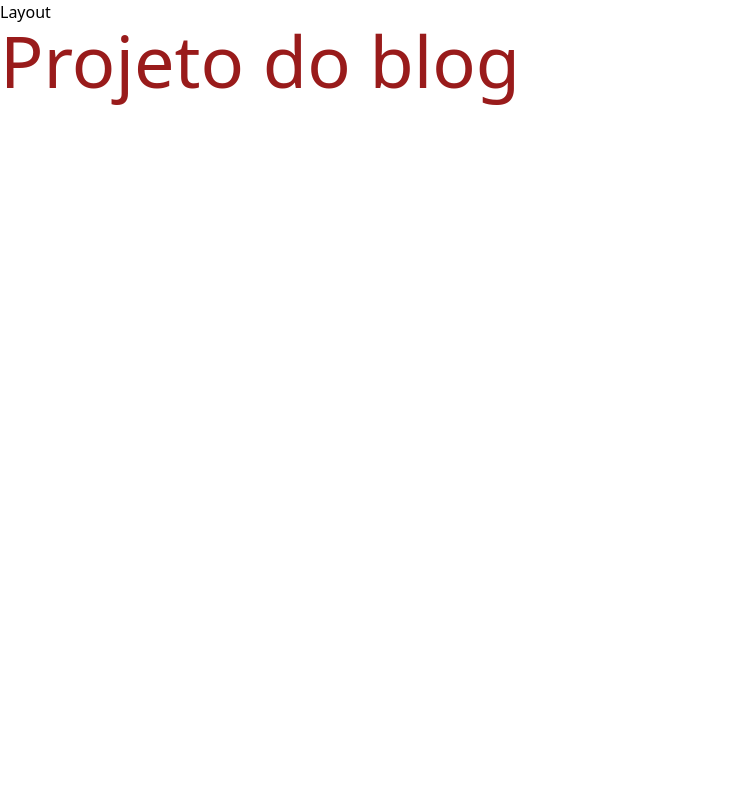
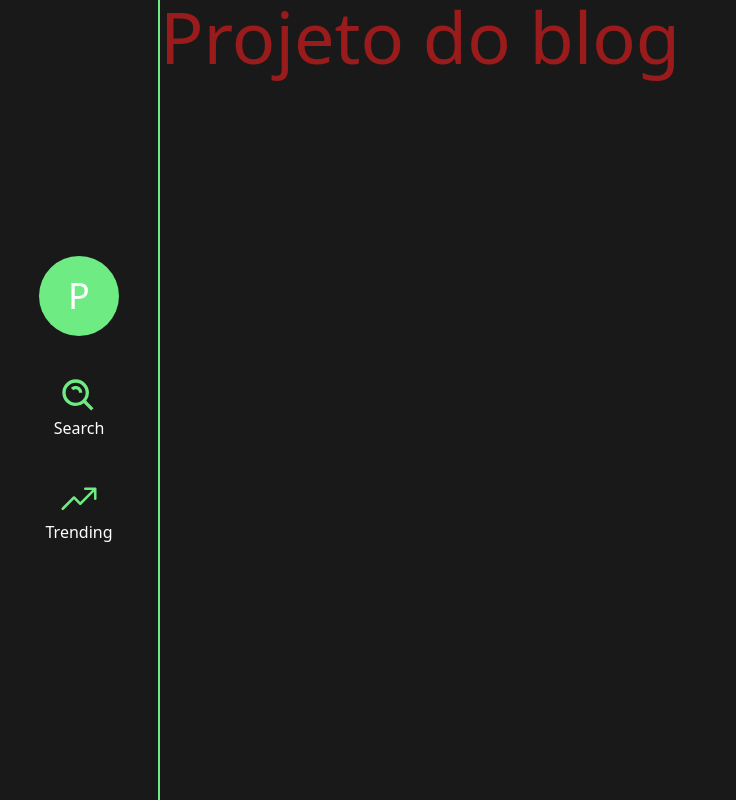
Before and after one commit to felipersan/next-blog, a Next.js app: page / in a window 1280 px wide. Shown: the whole page, without its empty margins (0-736 px from the left). Built offline with nearby package versions, Linux system fonts and the light colour scheme.

Commit message:
feat - components - create navbar

```diff
--- /dev/null
+++ b/public/assets/index.tsx
@@ -0,0 +1,33 @@
+export const SearchIcon = ({ color = "#069CD1", size = 18 }: any) => (
+  <svg
+    xmlns="http://www.w3.org/2000/svg"
+    width={size}
+    height={size}
+    preserveAspectRatio="xMidYMid meet"
+    viewBox="0 0 24 24"
+  >
+    <path
+      fill={color}
+      d="M10 18a7.952 7.952 0 0 0 4.897-1.688l4.396 4.396l1.414-1.414l-4.396-4.396A7.952 7.952 0 0 0 18 10c0-4.411-3.589-8-8-8s-8 3.589-8 8s3.589 8 8 8zm0-14c3.309 0 6 2.691 6 6s-2.691 6-6 6s-6-2.691-6-6s2.691-6 6-6z"
+    />
+    <path
+      fill={color}
+      d="M11.412 8.586c.379.38.588.882.588 1.414h2a3.977 3.977 0 0 0-1.174-2.828c-1.514-1.512-4.139-1.512-5.652 0l1.412 1.416c.76-.758 2.07-.756 2.826-.002z"
+    />
+  </svg>
+);
+
+export const TrendIcon = ({ color = "#069CD1", size = 18 }: any) => (
+  <svg
+    xmlns="http://www.w3.org/2000/svg"
+    width={size}
+    height={size}
+    preserveAspectRatio="xMidYMid meet"
+    viewBox="0 0 256 256"
+  >
+    <path
+      fill={color}
+      d="M240 56v64a8 8 0 0 1-16 0V75.3l-82.3 82.4a8.1 8.1 0 0 1-11.4 0L96 123.3l-66.3 66.4a8.2 8.2 0 0 1-11.4 0a8.1 8.1 0 0 1 0-11.4l72-72a8.1 8.1 0 0 1 11.4 0l34.3 34.4L212.7 64H168a8 8 0 0 1 0-16h64a8 8 0 0 1 8 8Z"
+    />
+  </svg>
+);
--- /dev/null
+++ b/src/components/global/NavBar/index.tsx
@@ -0,0 +1,26 @@
+import { SearchIcon, TrendIcon } from "../../../../public/assets";
+
+export default function NavBar() {
+  const menu = [
+    { icon: <SearchIcon color={"#6EEB83"} size={40} />, title: "Search" },{ icon: <TrendIcon color={"#6EEB83"} size={40} />, title: "Trending" }
+  ];
+  return (
+    <main className="min-h-screen w-40 border-solid border-r-2 border-emphasis-primary flex items-center justify-center flex-col gap-y-10">
+      <div className="bg-emphasis-primary h-20 w-20 rounded-full flex items-center justify-center">
+        <span className="text-4xl text-white">P</span>
+      </div>
+      <nav>
+        <ul className="flex flex-col gap-y-10">
+          {menu.map((row: any, key: number) => (
+            <li key={key}>
+              <a className="cursor-pointer flex flex-col items-center" href={`/${row.title}`}>
+                {row.icon}
+                <p className="text-white">{row.title}</p>
+              </a>
+            </li>
+          ))}
+        </ul>
+      </nav>
+    </main>
+  );
+}
--- a/src/components/layout/index.tsx
+++ b/src/components/layout/index.tsx
@@ -1,4 +1,5 @@
 import { ReactNode } from "react"
+import NavBar from "../global/NavBar"
 
 interface props {
     children: ReactNode
@@ -6,8 +7,8 @@ interface props {
 
 export default function Layout({children}:props){
     return(
-        <div>
-            <p>Layout</p>
+        <div className="min-h-screen bg-bg-primary flex">
+            <NavBar/>
             <main>
                 {children}
             </main>
--- a/tailwind.config.js
+++ b/tailwind.config.js
@@ -3,13 +3,25 @@ module.exports = {
   content: [
     "./src/pages/**/*.{ts,tsx}",
     "./src/pages/*.{ts,tsx}",
-    "./src/components/**/*.{js,ts,tsx}"
+    "./src/components/**/*.{js,ts,tsx}",
   ],
   theme: {
-    extend: {},
+    extend: {
+      colors: {
+        transparent: "transparent",
+        bg: {
+          primary: "rgba(0,0,0,0.9)",
+          secondary: 'rgba(0,0,0,0.8)'
+        },
+        text: {
+          primary: "#fff",
+        },
+        emphasis:{
+          primary: '#6EEB83'
+
+        },
+      },
+    },
   },
-  plugins: [
-    'tailwindcss',
-    'postcss-preset-env',
-  ],
-}
+  plugins: ["tailwindcss", "postcss-preset-env"],
+};
```
